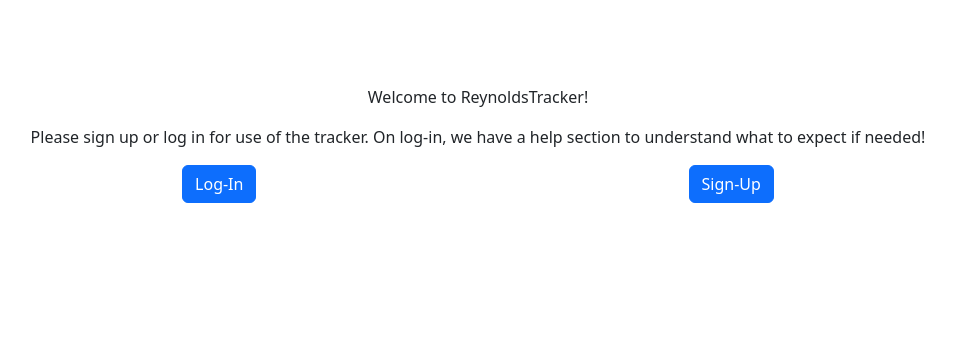
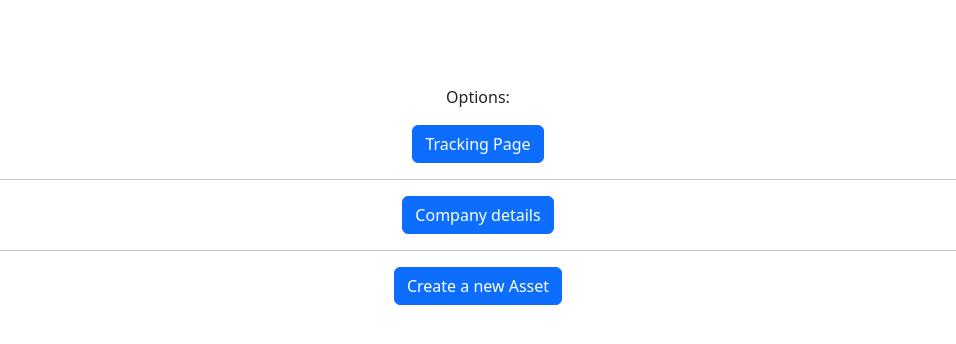
Before and after one commit to FluffyBullet/ReynoldsMachinery, a Django app: page / in a window 1280 px wide. Shown: the part 56-400 px from the top of the page, without its empty margins (162-1118 px from the left). Run offline with Django 3.2, Linux system fonts and the light colour scheme; the visitor is signed in with stand-in values (Sample User, id 1).

Commit message:
display alternate screen on homepage if logged in

```diff
--- a/machinetrack/views.py
+++ b/machinetrack/views.py
@@ -1,9 +1,13 @@
 from django.shortcuts import render
 from django.http import HttpResponse
 from django.template import loader
+from .models import Company
 
 # Create your views here.
 
 def home(request):
     template = 'index.html'
     return render(request, template)
+
+def company_overview(request):
+    queryset = Company.objects.all()
--- a/templates/index.html
+++ b/templates/index.html
@@ -2,19 +2,26 @@
 
 {% block content %}
 <div class="text-center intro-text">
+    {% if user.is_authenticated %}
+    <div>
+        <p>Options:</p>
+        <a class="btn btn-primary" href="#" role="button">Tracking Page</a>
+        <hr/>
+        <a class="btn btn-primary" href="#" role="button">Company details</a>
+        <hr/>
+        <a class="btn btn-primary" href="#" role="button">Create a new Asset</a>
+    </div>
+    {% else %}
     <p>Welcome to ReynoldsTracker!</p>
     <p>
         Please sign up or log in for use of the tracker. On log-in, we have a help section to understand what to expect
         if needed!
     </p>
     <div class="d-flex justify-content-around">
-        <a href="{% url 'account_login' %}">
-            <button type="button" class="btn btn-primary">Log-In</button>
-        </a>
-        <a href="{% url 'account_signup' %}">
-            <button type="button" class="btn btn-primary">Sign-Up</button>
-        </a>
+            <a class="btn btn-primary" href="{% url 'account_login' %}" role="button" >Log-In</a>
+            <a class="btn btn-primary" href="{% url 'account_signup' %}" role="button" >Sign-Up</a>
     </div>
+    {% endif %}
 
 </div>
 {% endblock content%}
```
